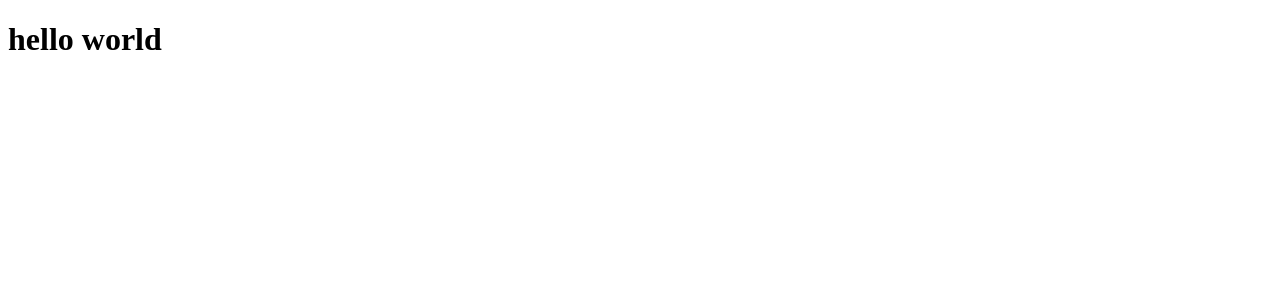
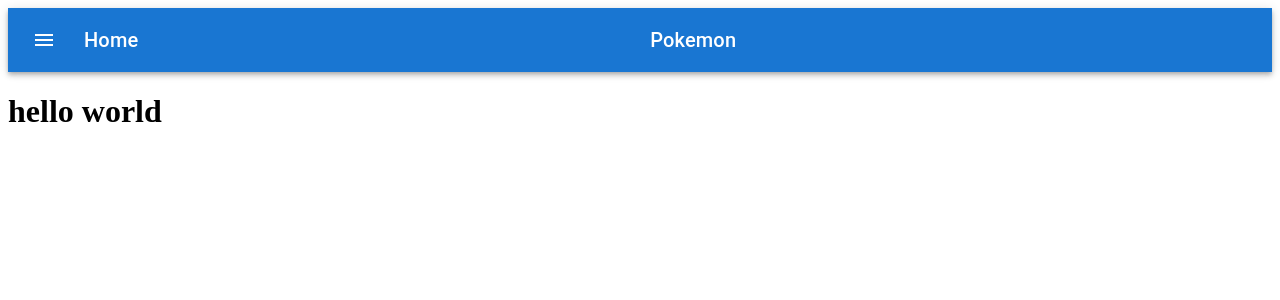
Before and after one commit to TeamDex/Pokedex, a React app: page / in a window 1280 px wide. Shown: the top 300 px of the page. Built offline with nearby package versions, Linux system fonts and the light colour scheme.

Commit message:
added navbar component still need to create buttons for navigation

```diff
--- a/package.json
+++ b/package.json
@@ -20,6 +20,8 @@
   },
   "homepage": "https://github.com/TeamDex/Pokedex#readme",
   "dependencies": {
+    "@emotion/react": "^11.9.0",
+    "@emotion/styled": "^11.8.1",
     "@material-ui/styles": "^4.11.4",
     "@mui/icons-material": "^5.5.1",
     "@mui/material": "^5.5.3",
@@ -27,7 +29,9 @@
     "@mui/styles": "^5.5.3",
     "cors": "^2.8.5",
     "css-loader": "^6.7.1",
+    "emotion": "^11.0.0",
     "express": "^4.17.3",
+    "mongoose": "^6.2.10",
     "pg": "^8.7.3",
     "react": "^17.0.2",
     "react-dom": "^17.0.2",
--- a/src/App.jsx
+++ b/src/App.jsx
@@ -1,4 +1,5 @@
 import React, { useState, useEffect } from 'react';
+import Nav from './components/Nav.jsx';
 // import { createTheme, ThemeProvider } from '@mui/material/styles';
 // import { CssBaseline } from '@mui/material';
 
@@ -6,6 +7,7 @@ function App() {
 
   return(
     <div>
+      <Nav/>
     <h1>hello world</h1>
     </div>
   );
--- /dev/null
+++ b/src/components/Nav.jsx
@@ -0,0 +1,36 @@
+import * as React from 'react';
+import AppBar from '@mui/material/AppBar';
+import Box from '@mui/material/Box';
+import Toolbar from '@mui/material/Toolbar';
+import Typography from '@mui/material/Typography';
+import Button from '@mui/material/Button';
+import IconButton from '@mui/material/IconButton';
+import MenuIcon from '@mui/icons-material/Menu';
+
+export default function Nav() {
+  return (
+    <Box sx={{ flexGrow: 1 }}>
+      <AppBar position="static">
+        <Toolbar>
+          <IconButton
+            size="large"
+            edge="start"
+            color="inherit"
+            aria-label="menu"
+            sx={{ mr: 2 }}
+          >
+            <MenuIcon />
+          </IconButton>
+
+          <Typography variant="h6" component="div" sx={{ flexGrow: 1 }}>
+          Home
+          </Typography>
+
+          <Typography variant="h6" component="div" sx={{ flexGrow: 1 }}>
+            Pokemon
+          </Typography>
+        </Toolbar>
+      </AppBar>
+    </Box>
+  );
+}
--- /dev/null
+++ b/src/components/Teams.jsx
@@ -0,0 +1,3 @@
+import React from 'react';
+
+export default Teams;
```
Also changed, not shown: 1 other file (tests, documents, lock files or other folders).
